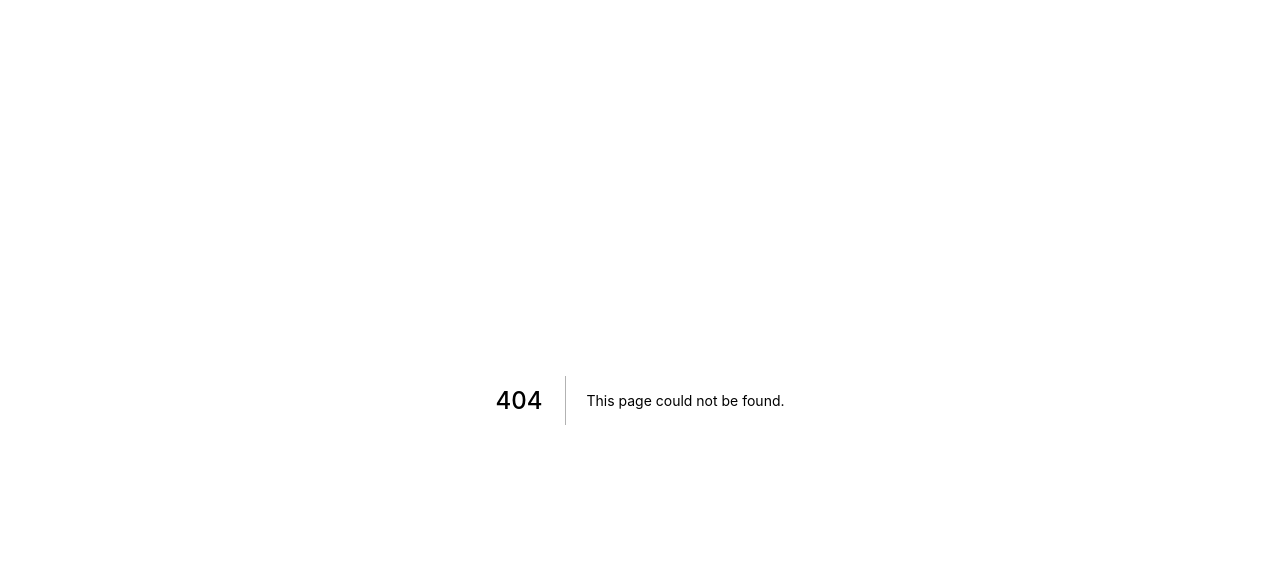
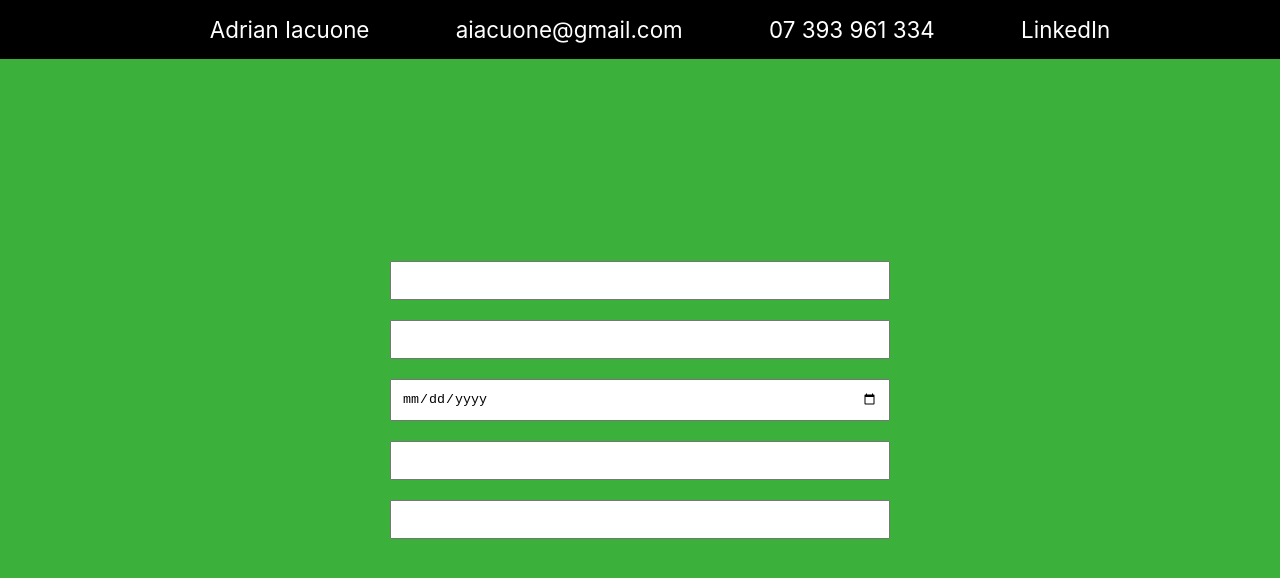
Before and after one commit to aiacuone/QRCodeGenerator, a Next.js app: page /generator in a window 1280 px wide. Before the commit this address had no page. Shown: the top 578 px of the page. Built offline with nearby package versions, Linux system fonts and the light colour scheme.

Commit message:
first commit

```diff
--- /dev/null
+++ b/Components/Header.js
@@ -0,0 +1,15 @@
+import React from 'react'
+import styles from '../styles/Header.module.css'
+
+export default function Header() {
+	return (
+		<di className={styles.container}>
+			<ul>
+				<li className={styles.list}> Adrian Iacuone</li>
+				<li className={styles.list}> aiacuone@gmail.com</li>
+				<li className={styles.list}> 07 393 961 334</li>
+				<li className={styles.list}> LinkedIn</li>
+			</ul>
+		</di>
+	)
+}
--- a/pages/_app.js
+++ b/pages/_app.js
@@ -1,7 +1,13 @@
 import '../styles/globals.css'
+import Header from '../Components/Header'
 
 function MyApp({ Component, pageProps }) {
-  return <Component {...pageProps} />
+	return (
+		<>
+			<Header />
+			<Component {...pageProps} />
+		</>
+	)
 }
 
 export default MyApp
--- /dev/null
+++ b/pages/generator.js
@@ -0,0 +1,56 @@
+import React, { useState, useEffect } from 'react'
+import styles from '../styles/Generator.module.css'
+
+export default function generator() {
+	const defaultInfo = {
+		firstName: '',
+		lastName: '',
+		dob: '',
+		phone: '',
+		email: '',
+	}
+
+	const [info, setInfo] = useState(defaultInfo)
+
+	function handleChange(input, value) {
+		let newInfo = { ...info }
+		newInfo[input] = value
+		setInfo(newInfo)
+	}
+
+	useEffect(() => {
+		console.log(info)
+	})
+
+	return (
+		<div className={styles.container}>
+			<form className={styles.form}>
+				<input
+					onChange={(e) => handleChange('firstName', e.target.value)}
+					type="text"
+					className={styles.input}
+				/>
+				<input
+					onChange={(e) => handleChange('lastName', e.target.value)}
+					type="text"
+					className={styles.input}
+				/>
+				<input
+					onChange={(e) => handleChange('dob', e.target.value)}
+					type="date"
+					className={styles.input}
+				/>
+				<input
+					onChange={(e) => handleChange('phone', e.target.value)}
+					type="number"
+					className={styles.input}
+				/>
+				<input
+					onChange={(e) => handleChange('email', e.target.value)}
+					type="email"
+					className={styles.input}
+				/>
+			</form>
+		</div>
+	)
+}
--- /dev/null
+++ b/styles/Generator.module.css
@@ -0,0 +1,22 @@
+.container {
+	width: 100vw;
+	height: 100vh;
+	/* display: flex;
+	justify-content: center;
+    align-items: center;
+    flex-direction: column; */
+    display: grid;
+    place-items: center;
+}
+
+.form{
+    display: flex;
+    flex-direction: column;
+}
+
+.input{
+    margin: 10px 0;
+    width: 500px;
+    /* text-align: center; */
+    padding: 10px;
+}
--- /dev/null
+++ b/styles/Header.module.css
@@ -0,0 +1,18 @@
+.container{
+    position: absolute;
+    top: 0;
+    width: 100%;
+    background: black;
+    color: white;
+    display: flex;
+    justify-content: center;
+    overflow: hidden;
+}
+
+.list{
+   list-style: none;
+   font-size: 1.4rem;
+   display: inline;
+   margin: 0 40px;
+   white-space: nowrap;
+}
--- a/styles/globals.css
+++ b/styles/globals.css
@@ -2,8 +2,8 @@ html,
 body {
   padding: 0;
   margin: 0;
-  font-family: -apple-system, BlinkMacSystemFont, Segoe UI, Roboto, Oxygen,
-    Ubuntu, Cantarell, Fira Sans, Droid Sans, Helvetica Neue, sans-serif;
+  font-family: -apple-system, BlinkMacSystemFont, 'Segoe UI', Roboto, Oxygen, Ubuntu, Cantarell, 'Open Sans', 'Helvetica Neue', sans-serif;
+  background: rgb(59, 177, 59);
 }
 
 a {
```
Also changed, not shown: pages/index.js (+10 -61 lines), styles/Home.module.css (+9 -1 lines).
